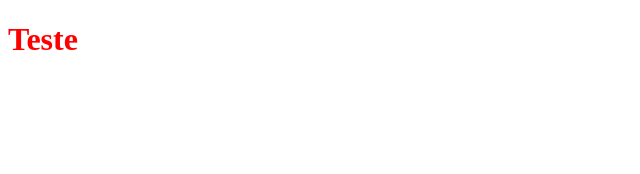
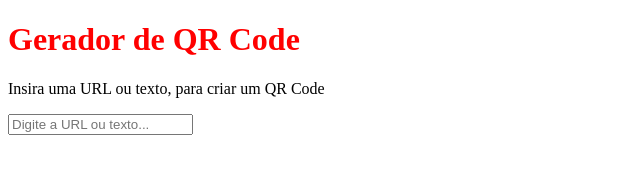
Before and after one commit to matheuscazon/gerador_qrcode, a plain HTML site: page index.html in a window 1280 px wide. Shown: the whole page, without its empty margins (0-640 px from the left). Drawn offline with Linux system fonts and the light colour scheme.

Commit message:
Alterações arquivo html

```diff
--- a/index.html
+++ b/index.html
@@ -17,6 +17,14 @@
     <script src="js/scripts.js" defer></script>
   </head>
   <body>
-    <h1>Teste</h1>
+    <div class="container">
+      <header id="qr-header">
+        <h1>Gerador de QR Code</h1>
+        <p>Insira uma URL ou texto, para criar um QR Code</p>
+      </header>
+      <div id="qr-header">
+        <input type="text" placeholder="Digite a URL ou texto..." />
+      </div>
+    </div>
   </body>
 </html>
```
